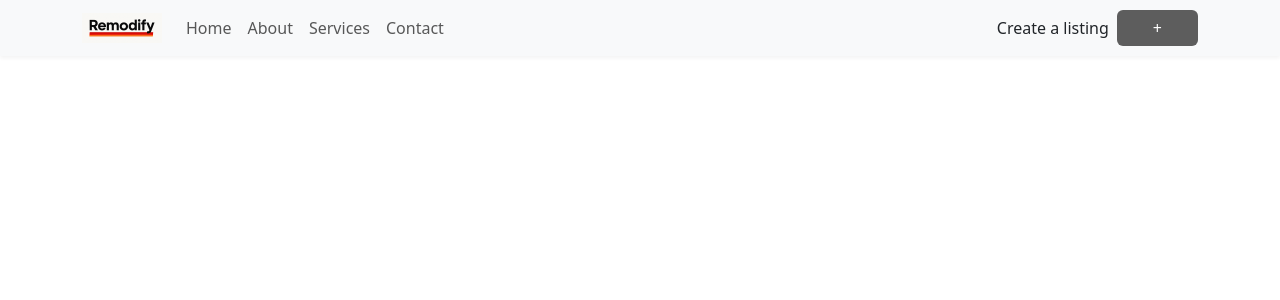
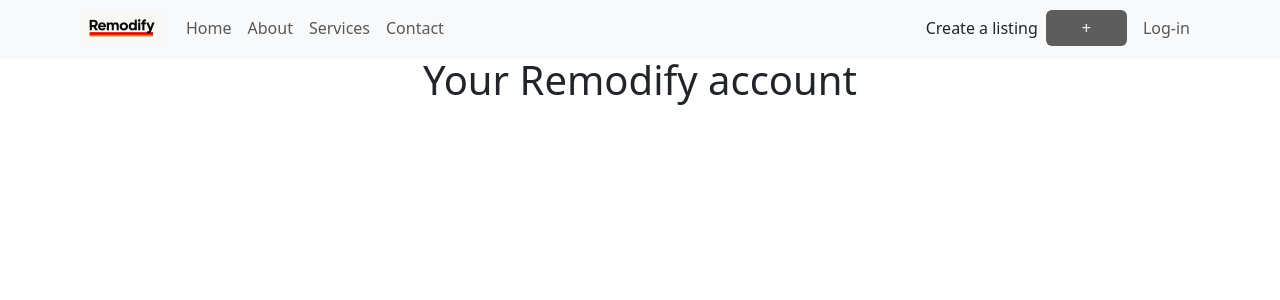
Before and after one commit to Robbo195/Remodify-site-2, a React (Create React App) app: page /account in a window 1280 px wide. Shown: the top 300 px of the page. Built offline with nearby package versions, Linux system fonts and the light colour scheme; no server answers; a web font is replaced by a local one.

Commit message:
added-profile-and-listing

```diff
--- a/src/App.js
+++ b/src/App.js
@@ -1,7 +1,9 @@
 
-import React from 'react';
+import React, { useState, useEffect } from 'react';
 import { BrowserRouter as Router, Route, Routes, Link } from 'react-router-dom';
 import { Container, Nav, Navbar, Image } from 'react-bootstrap';
+import { auth } from './firebase';
+import { onAuthStateChanged } from 'firebase/auth';
 import logo from './assets/logo.png';
 import 'bootstrap/dist/css/bootstrap.min.css';
 import './App.css';
@@ -15,8 +17,19 @@ import Results from './pages/Results';
 import CreateListing from './pages/CreateListing';
 import SignupInformation from './pages/SignupInformation';
 import Login from './pages/Login';
+import Account from './pages/Account';
+import ProfileIcon from './components/ProfileIcon';
 
 function App() {
+  const [user, setUser] = useState(null);
+
+  useEffect(() => {
+    const unsubscribe = onAuthStateChanged(auth, (user) => {
+      setUser(user);
+    });
+    return () => unsubscribe();
+  }, []);
+
   return (
     <Router>
       <div className="App">
@@ -38,6 +51,11 @@ function App() {
                   <div className="d-flex align-items-center">
                     <span className="me-2">Create a listing</span>
                     <Nav.Link href="/create-listing" className="btn" style={{ backgroundColor: 'rgb(93, 93, 93)', color: 'white', padding: '0.375rem 2.25rem' }}>+</Nav.Link>
+                    {user ? (
+                      <ProfileIcon />
+                    ) : (
+                      <Nav.Link href="/login" className="btn btn-primary ms-2">Log-in</Nav.Link>
+                    )}
                   </div>
                 </Nav>
               </Navbar.Collapse>
@@ -54,6 +72,7 @@ function App() {
           <Route path="/create-listing" element={<CreateListing />} />
           <Route path="/SellersAddress" element={<SignupInformation />} />
           <Route path="/Login" element={<Login />} />
+          <Route path="/account" element={<Account />} />
         </Routes>
       </div>
     </Router>
--- /dev/null
+++ b/src/components/ProfileIcon.js
@@ -0,0 +1,20 @@
+
+import React from 'react';
+import { Link } from 'react-router-dom';
+import { Image } from 'react-bootstrap';
+import profileIcon from '../assets/profile_icon.jpg';
+
+const ProfileIcon = () => {
+  return (
+    <Link to="/account">
+      <Image
+        src={profileIcon}
+        alt="Profile"
+        roundedCircle
+        style={{ cursor: 'pointer', width: '30px', height: '30px' }}
+      />
+    </Link>
+  );
+};
+
+export default ProfileIcon;
--- /dev/null
+++ b/src/pages/Account.js
@@ -0,0 +1,12 @@
+
+import React from 'react';
+
+const Account = () => {
+  return (
+    <div>
+      <h1>Your Remodify account</h1>
+    </div>
+  );
+};
+
+export default Account;
--- a/src/pages/CreateListing.js
+++ b/src/pages/CreateListing.js
@@ -1,10 +1,16 @@
-import React, { useState, useCallback } from 'react';
+import React, { useState, useCallback, useEffect } from 'react';
 import { Container, Form, Row, Col, Button, Modal } from 'react-bootstrap';
 import { useDropzone } from 'react-dropzone';
 import { useNavigate } from 'react-router-dom';
 import { Typeahead } from 'react-bootstrap-typeahead';
+
 import { signInWithPopup, GoogleAuthProvider } from 'firebase/auth';
 import { auth } from '../firebase';
+
+import { db } from '../firebase';
+import {collection, addDoc, serverTimestamp } from 'firebase/firestore'
+
+import { onAuthStateChanged } from 'firebase/auth';
 
 const CreateListing = () => {
   const [title, setTitle] = useState('');
@@ -24,7 +30,7 @@ const CreateListing = () => {
   const carBrands = [
     "Abarth", "Alfa Romeo", "Alpine", "Aston Martin", "Audi", "Bentley", "BMW", "BYD",
     "Chery", "Chevrolet", "Chrysler", "Citroen", "Cupra", "Ferrari", "Fiat", "Ford",
-    "Genesis", "GWM", "Haval", "Honda", "Hyundai", "Ineos", "Isuzu", "Jaecoo", "Jaguar",
+    "Genesis", "GWM", "Haval", "Holden" ,"Honda", "Hyundai", "Ineos", "Isuzu", "Jaecoo", "Jaguar",
     "Jeep", "Kia", "Lamborghini", "Land Rover", "LDV", "Lexus", "Lotus", "Mahindra",
     "Maserati", "Mazda", "McLaren", "Mercedes-Benz", "MG", "MINI", "Mitsubishi", "Nissan",
     "Peugeot", "Polestar", "Porsche", "RAM", "Renault", "Rolls-Royce", "Skoda", "Ssangyong",
@@ -41,14 +47,35 @@ const CreateListing = () => {
 
   const isFormValid = title && price && model && year && condition && files.length > 0 && description;
 
-  const handleSubmit = (e) => {
+  const handleSubmit = async (e) => {
     e.preventDefault();
-    if (isFormValid) {
-      // Handle form submission logic here
-      console.log({ title, description, price, manufacturer, model, year, condition, files, negotiable });
-      navigate('/SignupInformation');
-    } else {
+    if (!isFormValid) {
       setErrorMessage('*you must complete all mandatory boxes');
+      return;
+    }
+
+    try {
+      // For now, placeholder image (you'll later use Firebase Storage)
+      const imageUrl = "https://via.placeholder.com/400x250";
+
+      const docRef = await addDoc(collection(db, "listings"), {
+        title,
+        description,
+        price: Number(price),
+        manufacturer,
+        model,
+        year,
+        condition,
+        negotiable,
+        imageUrl: "https://via.placeholder.com/400x250", //need to replace this
+        createdAt: serverTimestamp()
+    });
+
+      console.log("Listing added with ID:", docRef.id);
+      navigate('/SignupInformation'); // or redirect to /results
+    } catch (error) {
+      console.error("Error adding listing:", error);
+      setErrorMessage("Something went wrong. Please try again.");
     }
   };
 
@@ -76,6 +103,14 @@ const CreateListing = () => {
       console.error('Google Sign-In Error:', error);
    }
   };
+
+  const [user, setUser] = useState(null);
+  useEffect(() => {
+    const unsubcribe = onAuthStateChanged(auth, (firebaseUser) => {
+      setUser(firebaseUser)
+    });
+    return () => unsubcribe();
+  }, []);
 
   return (
     <div className="page-section">
@@ -125,12 +160,15 @@ const CreateListing = () => {
                 </div>
               </Form.Group>
 
-              <Button style={{ backgroundColor: 'rgb(198, 32, 32)', borderColor: 'rgb(198, 32, 32)', color: 'white', marginRight: '10px' }} type="submit">
-                Continue to Sign-Up
-              </Button>
-              <Button style={{ backgroundColor: 'rgb(255, 102, 0)', borderColor: 'rgb(255, 102, 0)', color: 'white' }} type="button" onClick={handleLoginClick}>
-                Log-in
-              </Button>
+                 {user ? (
+                <Button type="submit" variant="primary" style={{ backgroundColor: 'rgb(198, 32, 32)', borderColor: 'rgb(198, 32, 32)', color: 'white' }}>
+                  Post
+                </Button>
+              ) : (
+                <Button style={{ backgroundColor: 'rgb(255, 102, 0)', borderColor: 'rgb(255, 102, 0)', color: 'white' }} type="button" onClick={handleLoginClick}>
+                  Log-in
+                </Button>
+              )}
               {errorMessage && <p style={{ color: 'grey', fontStyle: 'italic', marginTop: '10px' }}>{errorMessage}</p>}
             </Form>
           </Col>
--- a/src/pages/Results.js
+++ b/src/pages/Results.js
@@ -1,5 +1,9 @@
 import React, { useEffect, useState } from 'react';
 import Fuse from 'fuse.js';
+import { useLocation } from 'react-router-dom';
+
+import {collection, getDocs } from 'firebase/firestore';
+import { db } from '../firebase';
 
 const Results = () => {
   const [results, setResults] = useState([]);
@@ -17,15 +21,15 @@ const Results = () => {
     setShowModal(true);
   };
 
+  const location = useLocation();
+  const params = new URLSearchParams(location.search);
+
   useEffect(() => {
     const loadInventoryAndSearch = async () => {
       try {
         setLoading(true);
-        const response = await fetch("/parts.json");
-        if (!response.ok) {
-          throw new Error(`Failed to fetch parts: ${response.statusText}`);
-        }
-        const inventory = await response.json();
+        const snapshot = await getDocs(collection(db, "listings"));
+        const inventory = snapshot.docs.map(doc => ({ id: doc.id, ...doc.data() }));
 
         const params = new URLSearchParams(window.location.search);
         const search = {
```
Also changed, not shown: src/assets/profile_icon.jpg (added).
